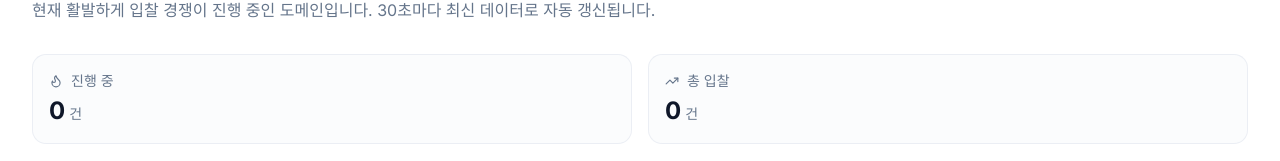
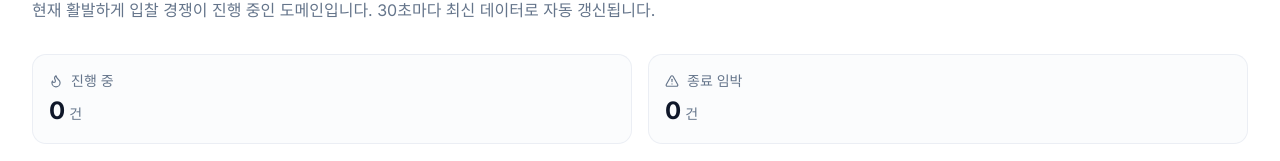
Before and after one commit to woopsmarketing/domain_platfrom, a Next.js app in the folder web/: page /auctions in a window 1280 px wide. Shown: the part 159-320 px from the top of the page. Built offline with nearby package versions, Linux system fonts and the light colour scheme; no server answers.

Commit message:
feat: 총입찰 카드 → 종료 임박 카드로 변경 (10분 이내 도메인 수 표시)
- 10분 이내 종료 도메인이 있으면 빨간색 강조
- 없으면 기본 스타일

Co-Authored-By: Claude Opus 4.6 (1M context) <noreply@anthropic.com>

```diff
--- a/web/src/components/home/auction-page-client.tsx
+++ b/web/src/components/home/auction-page-client.tsx
@@ -1,7 +1,7 @@
 "use client";
 
 import { useEffect, useState, useCallback } from "react";
-import { Flame, TrendingUp, RefreshCw } from "lucide-react";
+import { Flame, AlertTriangle, RefreshCw } from "lucide-react";
 import { AuctionGrid } from "./auction-grid";
 
 interface ActiveAuction {
@@ -41,7 +41,12 @@ export function AuctionPageClient() {
     return () => clearInterval(timer);
   }, [fetchAuctions]);
 
-  const totalBids = auctions.reduce((sum, a) => sum + (a.bid_count || 0), 0);
+  const urgentCount = auctions.filter((a) => {
+    if (!a.end_time_raw) return false;
+    const end = new Date(a.end_time_raw).getTime();
+    if (isNaN(end)) return false;
+    return (end - Date.now()) > 0 && (end - Date.now()) <= 10 * 60 * 1000;
+  }).length;
 
   return (
     <div className="mx-auto max-w-7xl px-4 py-10 sm:px-6 lg:px-8">
@@ -71,14 +76,14 @@ export function AuctionPageClient() {
             <span className="text-sm font-normal text-muted-foreground ml-1">건</span>
           </p>
         </div>
-        <div className="rounded-xl border border-border/60 bg-muted/30 p-4">
-          <div className="flex items-center gap-2 text-sm text-muted-foreground mb-1">
-            <TrendingUp className="h-3.5 w-3.5" />
-            총 입찰
+        <div className={`rounded-xl border p-4 ${urgentCount > 0 ? "border-red-500/30 bg-red-500/5" : "border-border/60 bg-muted/30"}`}>
+          <div className={`flex items-center gap-2 text-sm mb-1 ${urgentCount > 0 ? "text-red-500" : "text-muted-foreground"}`}>
+            <AlertTriangle className="h-3.5 w-3.5" />
+            종료 임박
           </div>
-          <p className="text-2xl font-bold">
-            {totalBids.toLocaleString()}
-            <span className="text-sm font-normal text-muted-foreground ml-1">건</span>
+          <p className={`text-2xl font-bold ${urgentCount > 0 ? "text-red-500" : ""}`}>
+            {urgentCount}
+            <span className={`text-sm font-normal ml-1 ${urgentCount > 0 ? "text-red-400" : "text-muted-foreground"}`}>건</span>
           </p>
         </div>
       </div>
```
